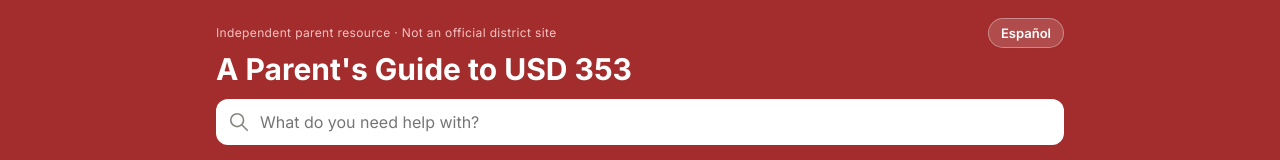
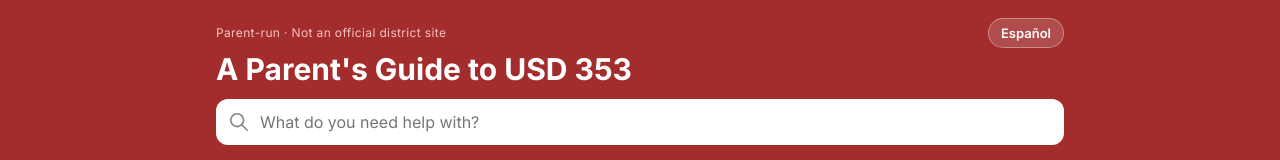
Before and after one commit to sarahlawrencerdh-blip/usd353-parent-guide, a plain HTML site: page index.html in a window 1280 px wide. Shown: the top 160 px of the page. Drawn offline with Linux system fonts and the light colour scheme.

Commit message:
Put header disclaimer on one line
Co-Authored-By: Claude Opus 5.5 <noreply@anthropic.com>
Claude-Session: https://claude.ai/code/session_01G7VSvn1KdPy8LGTWKYPCSA

```diff
--- a/index.html
+++ b/index.html
@@ -116,7 +116,8 @@ footer{border-top:1px solid var(--line);color:var(--muted);font-size:12.5px;padd
 [data-l="es"]{display:none}
 body.es [data-l="en"]{display:none}
 body.es [data-l="es"]{display:revert}
-.top{display:flex;justify-content:space-between;align-items:center;gap:10px}
+.top{display:flex;justify-content:space-between;align-items:center;gap:6px}
+.top .kick{white-space:nowrap;overflow:hidden;text-overflow:ellipsis;min-width:0;font-size:clamp(9px,2.9vw,12px)}
 .lang{font:600 13px Inter,sans-serif;background:rgba(255,255,255,.15);color:#fff;border:1px solid rgba(255,255,255,.35);border-radius:999px;padding:6px 12px;cursor:pointer;white-space:nowrap}
 .mys{background:var(--card);border:1px solid var(--line);border-radius:16px;padding:12px 14px;margin:0 0 6px}
 .mys select{width:100%;font:500 15px Inter,sans-serif;padding:10px;border:1px solid var(--line);border-radius:10px;background:#faf8f4;color:var(--ink)}
@@ -174,7 +175,7 @@ body.es [data-l="es"]{display:revert}
 <symbol id="i-sparkle" viewBox="0 0 24 24"><path d="M16 18a2 2 0 0 1 2 2 2 2 0 0 1 2-2 2 2 0 0 1-2-2 2 2 0 0 1-2 2M16 6a2 2 0 0 1 2 2 2 2 0 0 1 2-2 2 2 0 0 1-2-2 2 2 0 0 1-2 2M9 18a6 6 0 0 1 6-6 6 6 0 0 1-6-6 6 6 0 0 1-6 6 6 6 0 0 1 6 6"/></symbol>
 </svg>
 <header><div class="wrap">
-  <div class="top"><div class="kick"><span data-l="en">Independent parent resource · Not an official district site</span><span data-l="es">Recurso independiente para padres · No es un sitio oficial del distrito</span></div><button type="button" class="lang" id="langbtn" lang="es">Español</button></div>
+  <div class="top"><div class="kick"><span data-l="en">Parent-run · Not an official district site</span><span data-l="es">Hecho por padres · Sitio no oficial del distrito</span></div><button type="button" class="lang" id="langbtn" lang="es">Español</button></div>
   <h1><span data-l="en">A Parent's Guide to USD 353</span><span data-l="es">Guía para padres de USD 353</span></h1>
   <label class="sb"><svg class="i"><use href="#i-search"/></svg><input id="q" type="search" placeholder="What do you need help with?" autocomplete="off" aria-label="Search the guide"></label>
 </div></header>
```
